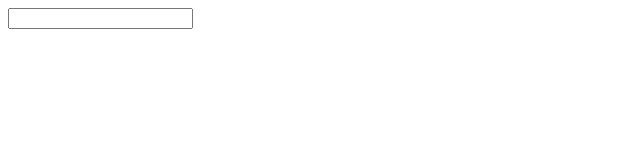
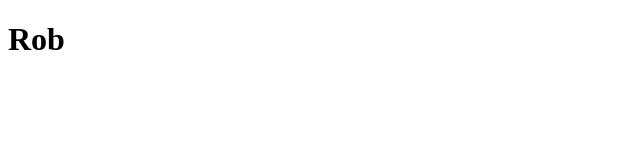
Before and after one commit to robbridges/Typescript, a plain HTML site: page index.html in a window 1280 px wide. Shown: the whole page, without its empty margins (0-640 px from the left). Drawn offline with Linux system fonts and the light colour scheme.

Commit message:
more decorator work

```diff
--- a/app.js
+++ b/app.js
@@ -7,10 +7,23 @@ var __decorate = (this && this.__decorate) || function (decorators, target, key,
 };
 function Logger(logString) {
     return function (constructor) {
-        console.log('logging');
+        console.log(logString);
         console.log(constructor);
     };
 }
+function WithTemplate(template, hookId) {
+    //return function(_: Function) { // we can pass in an underscore so that typescript knows we understand there's an argument here, but we're not nessecairly using it right now
+    return function (constructor) {
+        console.log('Rendering template');
+        const hookEl = document.getElementById(hookId);
+        const p = new constructor();
+        if (hookEl) {
+            hookEl.innerHTML = template;
+            hookEl.querySelector('h1').textContent = p.name;
+        }
+    };
+}
+//@Logger('Logging - Person') // better to pass the decorator as a fuction so that we can then update what our decorator initially does.
 let Person1 = class Person1 {
     constructor() {
         this.name = "Rob";
@@ -18,7 +31,8 @@ let Person1 = class Person1 {
     }
 };
 Person1 = __decorate([
-    Logger('Logging - Person')
+    Logger('Hey Rob'),
+    WithTemplate('<h1> My Name is Rob </h1>', 'app') // executes the fuction logging template bottom up, but at initialization logger would create first
 ], Person1);
 const person1 = new Person1();
 console.log(person1);
--- a/index.html
+++ b/index.html
@@ -9,6 +9,6 @@
   <script src="basics.js" defer></script>
 </head>
 <body>
-  <input type="text" id ="user-input">
+  <div id="app"></div>
 </body>
 </html>
```
Also changed, not shown: app.ts (+17 -2 lines).
